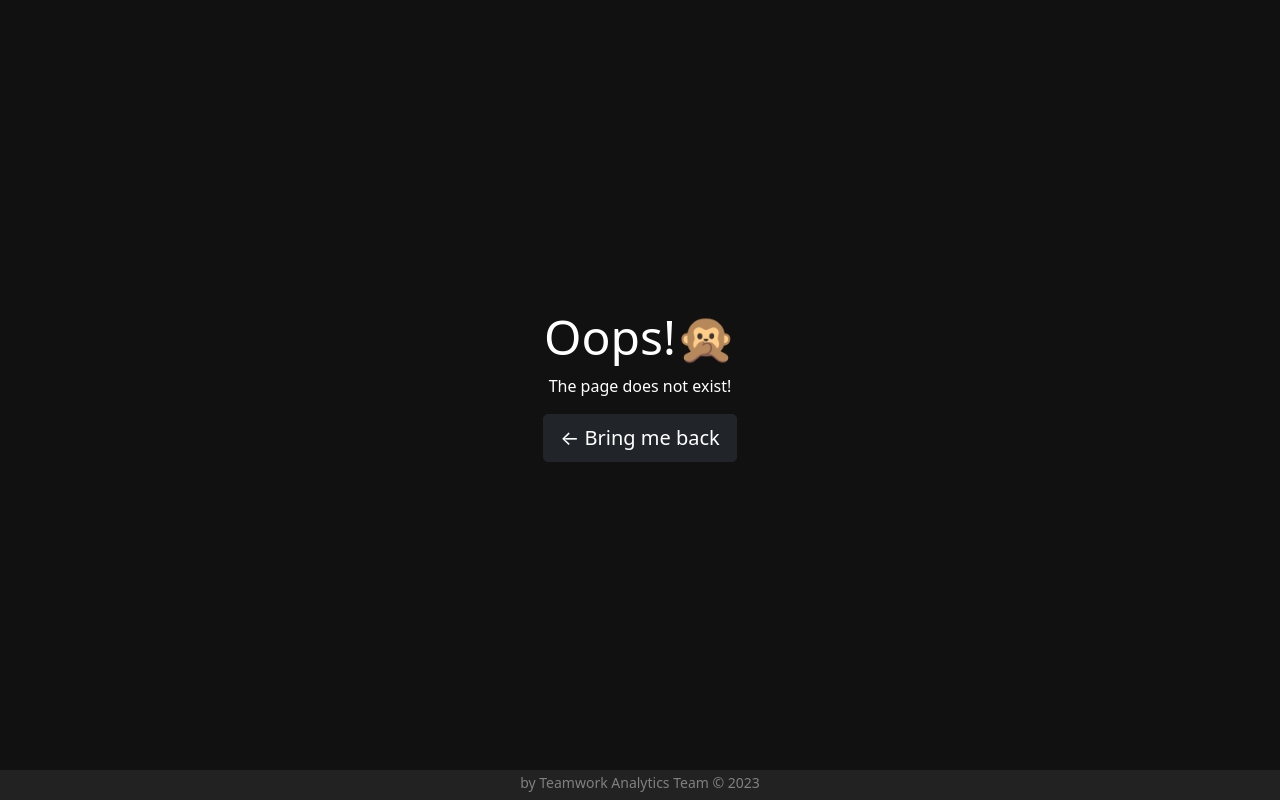
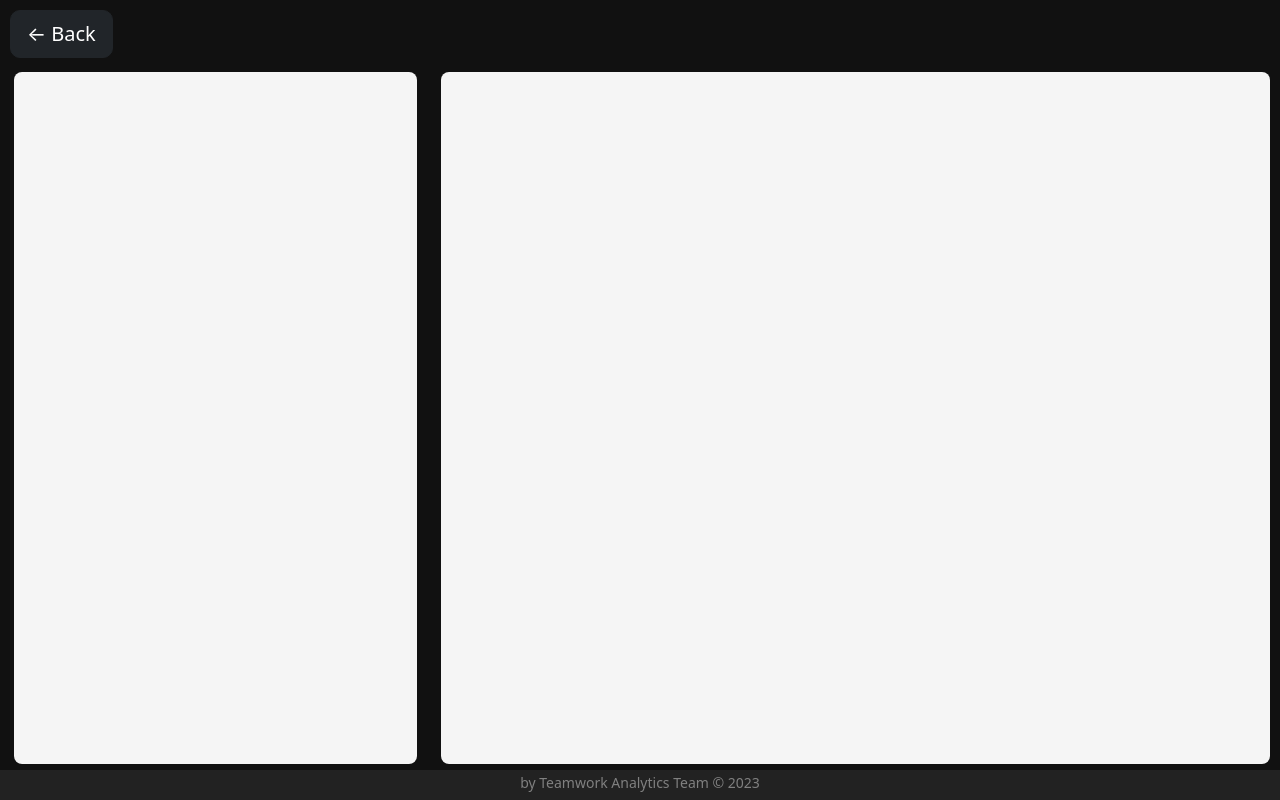
Before and after one commit to Teamwork-Analytics/teamwork-visualiser-dashboard, a React (Create React App) app in the folder client/: page /projects in a window 1280 px wide. Built offline with nearby package versions, Linux system fonts and the light colour scheme.

Commit message:
Layout of ProjectManagementPage

```diff
--- a/client/src/App/App.tsx
+++ b/client/src/App/App.tsx
@@ -5,6 +5,7 @@ import "./App.css";
 import SimulationPage from "../pages/simulation/SimulationPage";
 import MainPage from "../pages/main/MainPage";
 import ErrorPage from "../pages/error/ErrorPage";
+import ProjectManagementPage from "../pages/projectManagement/ProjectManagementPage";
 import { BrowserRouter, Navigate, Route, Routes } from "react-router-dom";
 import { TEAM_NAME } from "../data/manualLabels";
 import { Toaster } from "react-hot-toast";
@@ -34,6 +35,7 @@ function App() {
           />
           <Route path="*" element={<ErrorPage defaultUrl={"/main"} />} />
           <Route path="/" element={<Navigate replace to="/main" />} />
+          <Route path="/projects" element={<ProjectManagementPage />} />
         </Routes>
       </BrowserRouter>
       <footer style={styles.footer}>
--- /dev/null
+++ b/client/src/pages/projectManagement/ProjectManagementPage.css
@@ -0,0 +1,19 @@
+.projects-back-button {
+  position: absolute;
+  top: 10px;
+  left: 10px;
+}
+
+.project-list-container {
+  display: flex;
+  flex: 1;
+}
+
+.project-page-content-row {
+  width: 100vw;
+  display: flex;
+  flex: 1;
+  margin-top: 70px;
+  justify-content: center;
+  padding-bottom: 0.5em;
+}
--- /dev/null
+++ b/client/src/pages/projectManagement/ProjectManagementPage.tsx
@@ -0,0 +1,31 @@
+/**
+ * ProjectManagementPage.tsx
+ *
+ * @file This file exports project management page.
+ * @date 03/04/2023
+ */
+
+import React from "react";
+import { Col, Row, Container } from "react-bootstrap";
+import BackButton from "../../components/buttons/BackButton";
+import ContentContainer from "../../components/containers/ContentContainer";
+import { defaultStyles as styles } from "../page-styles";
+import "./ProjectManagementPage.css";
+
+const ProjectManagementPage = () => {
+  return (
+    <div style={styles.main}>
+      <BackButton className="projects-back-button"></BackButton>
+      <Row className="project-page-content-row">
+        <Col xs={4}>
+          <ContentContainer className="project-list-container"></ContentContainer>
+        </Col>
+        <Col>
+          <ContentContainer className="session-list-container"></ContentContainer>
+        </Col>
+      </Row>
+    </div>
+  );
+};
+
+export default ProjectManagementPage;
```
